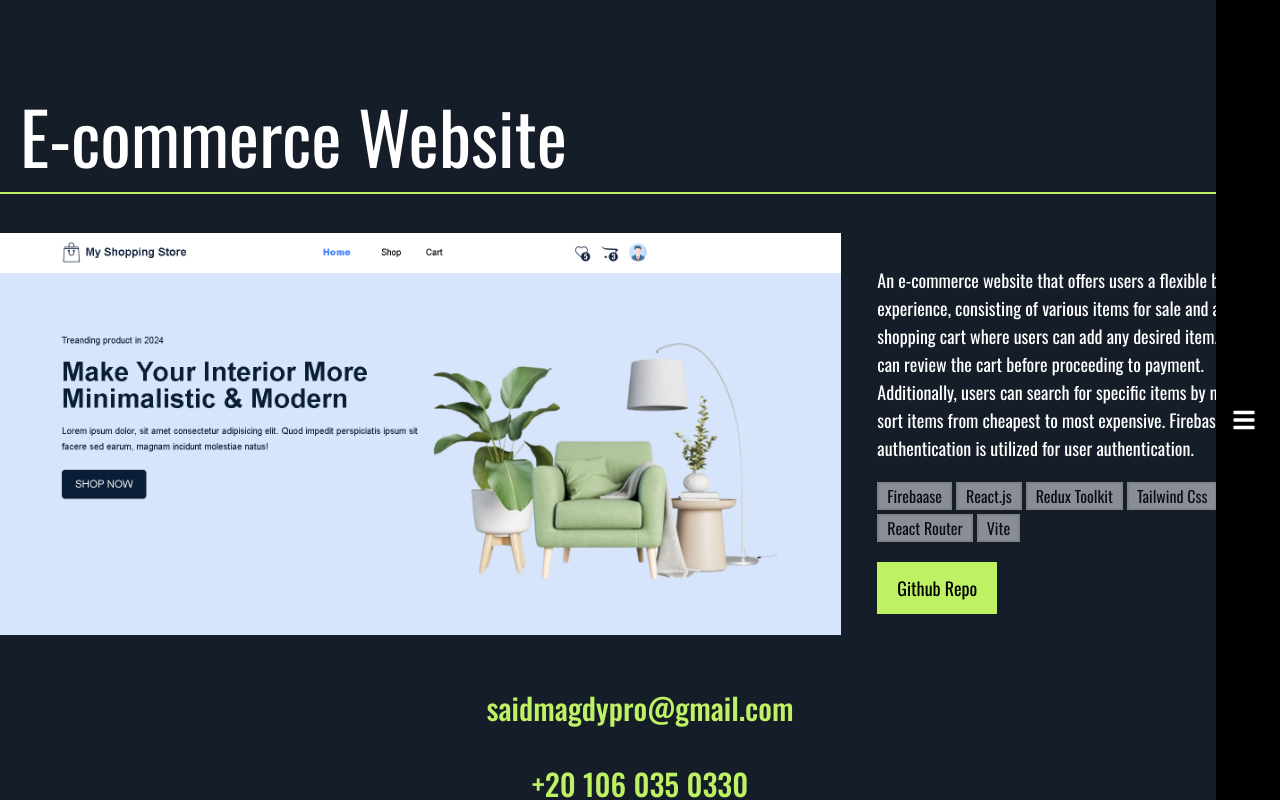
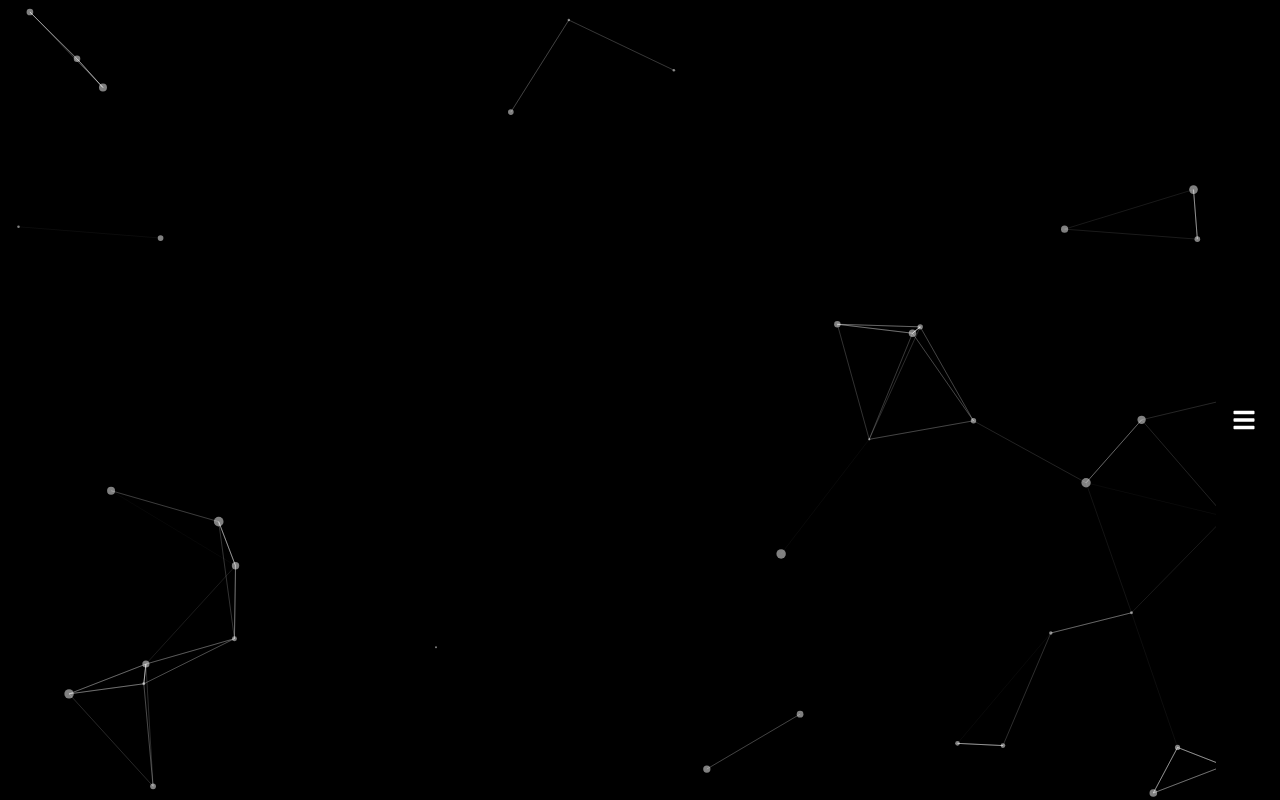
Before and after one commit to Saidelamy/lastPortifolio, a React (Vite) app: page /project/1 in a window 1280 px wide. Shown: the top 800 px of the page. Built offline with nearby package versions, Linux system fonts and the light colour scheme.

Commit message:
add particle file

```diff
--- a/src/App.jsx
+++ b/src/App.jsx
@@ -6,6 +6,7 @@ import AppLayout from './Routes/AppLayout';
 const App = () => {
   return (
     <>
+      <div className="font-light text-white antialiased selection:bg-lime-300 selection:text-black">
         <Routes>
           <Route element={<AppLayout />}>
             <Route index element={<Home />} />
@@ -13,6 +14,7 @@ const App = () => {
             <Route path="project/:productId" element={<ProjectDetails />} />
           </Route>
         </Routes>
+      </div>
     </>
   );
 };
--- a/src/Pages/Contacts.jsx
+++ b/src/Pages/Contacts.jsx
@@ -3,7 +3,7 @@ import ContactForm from '../componants/ContactForm';
 function Contacts() {
   return (
     <>
-      <div className="flex h-auto flex-col items-center justify-center bg-white bg-opacity-10 pt-10 text-[#fff] max-sm:block max-sm:h-[68vh]">
+      <div className="justify-centerbg-white z-10 flex h-auto flex-col items-center bg-white bg-opacity-10 pt-10 text-[#fff] max-sm:block max-sm:h-[68vh]">
         <div className="mb-6 border-l-4 px-16 py-8 shadow-xl max-sm:border-0 max-sm:px-5 max-sm:shadow-none lg:w-[80%]">
           <div className="border-b-2 border-black pb-3">
             <div className="flex items-center justify-between gap-60 max-md:gap-10 max-sm:gap-0">
--- a/src/Pages/Home.jsx
+++ b/src/Pages/Home.jsx
@@ -8,7 +8,7 @@ import Projects from '../componants/Projects';
 const Home = () => {
   return (
     <>
-      <main className="font-light text-white antialiased selection:bg-lime-300 selection:text-black">
+      <main>
         <Navbar />
         <Hero />
         <Marquee />
--- a/src/Pages/ProjectDetails.jsx
+++ b/src/Pages/ProjectDetails.jsx
@@ -26,11 +26,11 @@ const ProjectDetails = () => {
           />
         </div>
 
-        <div className="col-span-12 flex flex-col items-start justify-center gap-5 lg:col-span-4">
+        <div className="col-span-12 flex flex-col items-start justify-center gap-5 font-normal lg:col-span-4">
           <div className="text-white">
             <p className="mt-3 text-lg">{description}</p>
           </div>
-          <div className="flex flex-wrap gap-1 [&>*]:border-2 [&>*]:bg-white [&>*]:px-2 [&>*]:opacity-50">
+          <div className="flex flex-wrap gap-1 text-black [&>*]:border-2 [&>*]:bg-white [&>*]:px-2 [&>*]:opacity-50">
             {splitTechText.map((tech, index) => (
               <span key={index}>{tech}</span>
             ))}
--- a/src/Ui/Footer.jsx
+++ b/src/Ui/Footer.jsx
@@ -1,19 +1,9 @@
-import { CONTACT, SOCIAL_MEDIA_LINKS } from '../constants';
+import { SOCIAL_MEDIA_LINKS } from '../constants';
 
 const Footer = () => {
   return (
     <>
-      <p className="my-4 text-center text-2xl font-medium text-lime-300 lg:pb-6 lg:text-3xl">
-        {CONTACT.email}
-      </p>
-      <p className="my-4 text-center text-2xl font-medium text-lime-300 lg:pb-6 lg:text-3xl">
-        {CONTACT.phone1}
-      </p>
-      <p className="my-4 text-center text-2xl font-medium text-lime-300 lg:pb-6 lg:text-3xl">
-        {CONTACT.phone2}
-      </p>
-
-      <div className="flex items-center justify-center gap-8 text-white">
+      <div className="mt-8 flex items-center justify-center gap-8 text-white">
         {SOCIAL_MEDIA_LINKS.map((link, index) => (
           <a key={index} href={link.href} target="_blank" rel="said">
             {link.icon}
--- a/src/componants/About.jsx
+++ b/src/componants/About.jsx
@@ -1,17 +1,24 @@
-import { ABOUT, laibrariesIcon } from "../constants";
+import { ABOUT, laibrariesIcon } from '../constants';
 
 const About = () => {
   return (
-    <section className="container m-auto " id="about">
-      <h2 className="my-10 text-center text-3xl lg:text-7xl">Aboyt Me</h2>
+    <section className="container m-auto" id="about">
+      <h2 className="my-10 text-center text-3xl lg:text-7xl">About Me</h2>
       <div className="flex items-center justify-center">
         <p className="m-8 max-w-6xl text-2xl lg:text-3xl">{ABOUT}</p>
       </div>
-      <div className="lg:flex grid grid-cols-4 items-center  justify-center lg:mb-28 ml-5 gap-8">{laibrariesIcon.map((icon,index)=>
-        <h3 className={`text-[#${icon.style}]  lg:[&>*]:text-[5rem] [&>*]:text-[3rem] hover:scale-125 duration-400 ease-in`} key={index} title={icon.title}>{icon.icon}</h3>
-      )}</div>
+      <div className="ml-5 grid grid-cols-4 items-center justify-center gap-8 lg:mb-28 lg:flex">
+        {laibrariesIcon.map((icon, index) => (
+          <h3
+            className={`text-[#${icon.style}] duration-400 ease-in hover:scale-125 [&>*]:text-[3rem] lg:[&>*]:text-[5rem]`}
+            key={index}
+            title={icon.title}
+          >
+            {icon.icon}
+          </h3>
+        ))}
+      </div>
     </section>
-
   );
 };
 
--- a/src/componants/Contact.jsx
+++ b/src/componants/Contact.jsx
@@ -9,7 +9,16 @@ const Contact = () => {
           Interested In Working Together?
         </p>
         <Contacts />
-        <p className="p-4 text-center text-xl">{CONTACT.text}</p>
+        <p className="z-10 p-4 text-center text-xl">{CONTACT.text}</p>
+        <p className="my-4 text-center text-2xl font-medium text-lime-300 lg:pb-6 lg:text-3xl">
+          {CONTACT.email}
+        </p>
+        <p className="my-4 text-center text-2xl font-medium text-lime-300 lg:pb-6 lg:text-3xl">
+          {CONTACT.phone1}
+        </p>
+        <p className="my-4 text-center text-2xl font-medium text-lime-300 lg:pb-6 lg:text-3xl">
+          {CONTACT.phone2}
+        </p>
       </div>
     </section>
   );
--- a/src/componants/Hero.jsx
+++ b/src/componants/Hero.jsx
@@ -23,7 +23,7 @@ const Hero = () => {
           <img
             src={saidImage}
             alt="said Image"
-            className="col-span-4 mt-8 h-[25rem] w-full rounded-full object-contain opacity-70 lg:h-[30rem]"
+            className="col-span-4 mt-8 h-[25rem] w-full rounded-full object-contain opacity-100 lg:h-[30rem]"
           />
         </div>
         <div className="mt-8">
--- /dev/null
+++ b/src/componants/Particle.jsx
@@ -0,0 +1,113 @@
+import { useEffect, useMemo, useState } from 'react';
+import Particles, { initParticlesEngine } from '@tsparticles/react';
+// import { loadAll } from "@tsparticles/all"; // if you are going to use `loadAll`, install the "@tsparticles/all" package too.
+// import { loadFull } from "tsparticles"; // if you are going to use `loadFull`, install the "tsparticles" package too.
+import { loadSlim } from '@tsparticles/slim'; // if you are going to use `loadSlim`, install the "@tsparticles/slim" package too.
+// import { loadBasic } from "@tsparticles/basic"; // if you are going to use `loadBasic`, install the "@tsparticles/basic" package too.
+
+const Particle = () => {
+  const [init, setInit] = useState(false);
+
+  // this should be run only once per application lifetime
+  useEffect(() => {
+    initParticlesEngine(async (engine) => {
+      // you can initiate the tsParticles instance (engine) here, adding custom shapes or presets
+      // this loads the tsparticles package bundle, it's the easiest method for getting everything ready
+      // starting from v2 you can add only the features you need reducing the bundle size
+      //await loadAll(engine);
+      //await loadFull(engine);
+      await loadSlim(engine);
+      //await loadBasic(engine);
+    }).then(() => {
+      setInit(true);
+    });
+  }, []);
+
+  const particlesLoaded = (container) => {
+    console.log(container);
+  };
+
+  const options = useMemo(
+    () => ({
+      background: {
+        color: {
+          value: '#000',
+        },
+      },
+      fpsLimit: 120,
+      interactivity: {
+        events: {
+          onClick: {
+            enable: true,
+            mode: 'repulse',
+          },
+          onHover: {
+            enable: true,
+            mode: 'grab',
+          },
+        },
+        modes: {
+          push: {
+            quantity: 4,
+          },
+          repulse: {
+            distance: 200,
+            duration: 0.4,
+          },
+        },
+      },
+      particles: {
+        color: {
+          value: '#ffffff',
+        },
+        links: {
+          color: '#ffffff',
+          distance: 150,
+          enable: true,
+          opacity: 0.5,
+          width: 1,
+        },
+        move: {
+          direction: 'none',
+          enable: true,
+          outModes: {
+            default: 'bounce',
+          },
+          random: false,
+          speed: 6,
+          straight: false,
+        },
+        number: {
+          density: {
+            enable: true,
+          },
+          value: 80,
+        },
+        opacity: {
+          value: 0.5,
+        },
+        shape: {
+          type: 'circle',
+        },
+        size: {
+          value: { min: 1, max: 5 },
+        },
+      },
+      detectRetina: true,
+    }),
+    [],
+  );
+
+  if (init) {
+    return (
+      <Particles
+        id="tsparticles"
+        particlesLoaded={particlesLoaded}
+        options={options}
+      />
+    );
+  }
+
+  return <></>;
+};
+export default Particle;
--- a/src/constants/index.jsx
+++ b/src/constants/index.jsx
@@ -88,7 +88,7 @@ export const PROJECTS = [
   },
   {
     id: 7,
-    title: 'Reseptionist app',
+    title: 'Hotel Website',
     description:
       'A site that contains many advantages The site is used through the reception in a hotel where the site contains the display of all the information of the hotel in terms of rooms and people who stay in the hotel and also displays all the information about the people who made the reservation through the mobile and check in and check out for any existing reservation and also allows the worker to modify anything such as the number of beds in the room or the number of rooms and each worker has his own email.',
     imgSrc: wild,
@@ -100,7 +100,7 @@ export const PROJECTS = [
 ];
 
 export const ABOUT =
-  'As a dedicated Frontend Developer, I specialize in creating dynamic and responsive web applications that provide seamless user experiences. With a strong foundation in both front-end and back-end technologies, I excel in building robust and scalable solutions. My expertise includes working with JavaScript frameworks such as React and Node.js, as well as proficiency in databases like MongoDB and SQL. I am passionate about continuous learning and keeping up-to-date with the latest industry trends, which allows me to implement modern practices and tools in my projects.';
+  'As a dedicated Frontend Developer, I specialize in creating dynamic and responsive web applications that provide seamless user experiences. With a strong foundation in front-end technologies, I excel in building robust and scalable solutions. My experience includes working with JavaScript frameworks like React.js and many of its related libraries. I am passionate about continuous learning and keeping up-to-date with the latest industry trends, which allows me to implement modern practices and tools in my projects.';
 
 // export const EXPERIENCES = [
 //   {
--- a/src/index.css
+++ b/src/index.css
@@ -7,4 +7,12 @@
   font-family: 'Oswald', sans-serif;
   background: rgb(21, 29, 41);
   scroll-behavior: smooth;
+  z-index: 88;
 }
+
+#tsparticles canvas {
+  z-index: -1;
+  position: absolute;
+  width: 100%;
+  height: 100%;
+}
--- a/src/main.jsx
+++ b/src/main.jsx
@@ -5,11 +5,13 @@ import { BrowserRouter } from 'react-router-dom';
 import { ToastContainer } from 'react-toastify';
 import 'react-toastify/dist/ReactToastify.css';
 import './index.css';
+import Particle from './componants/Particle.jsx';
 
 createRoot(document.getElementById('root')).render(
   <StrictMode>
     <BrowserRouter>
       <App />
+      <Particle id="particle" />
       <ToastContainer
         position="top-right"
         autoClose={5000}
```
Also changed, not shown: 1 other file (tests, documents, lock files or other folders). Lines whose indentation alone changed are shown as unchanged.
